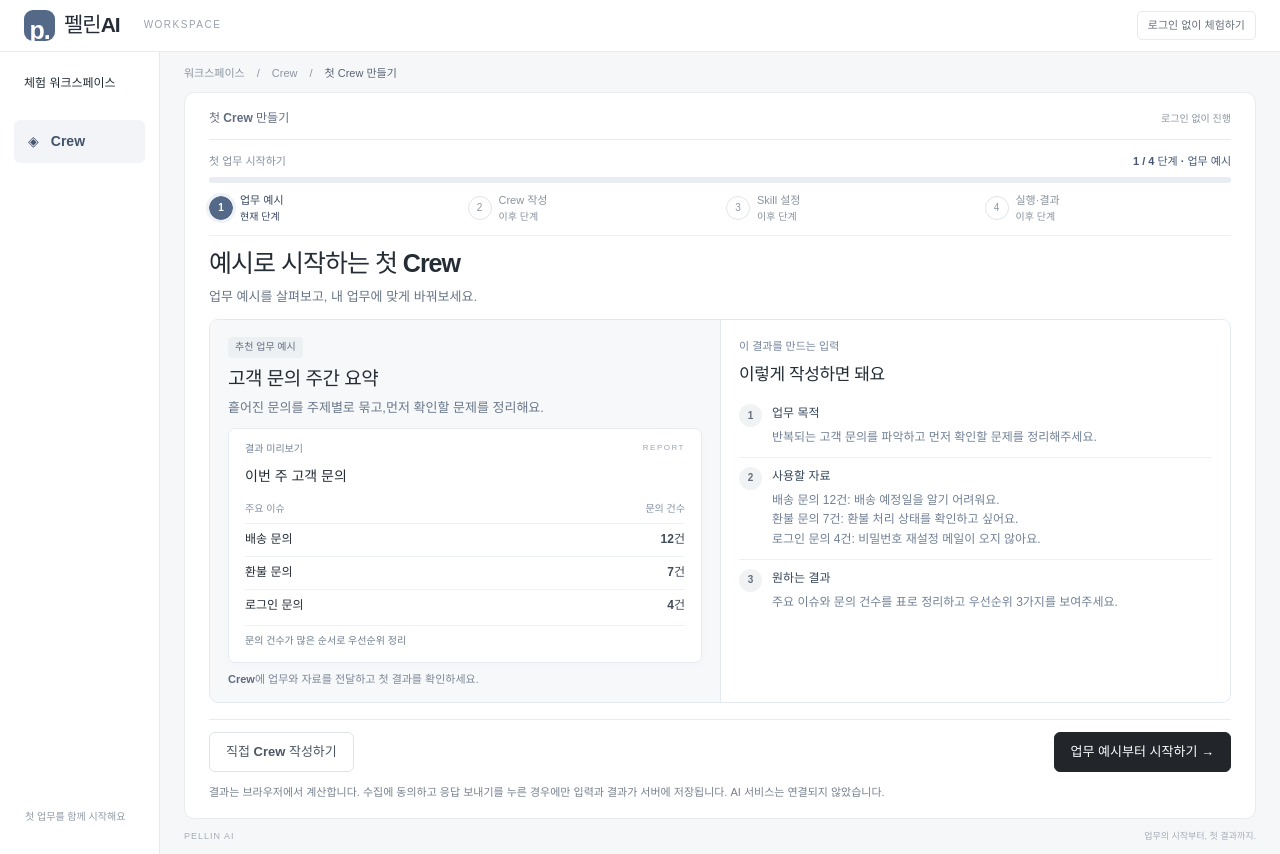
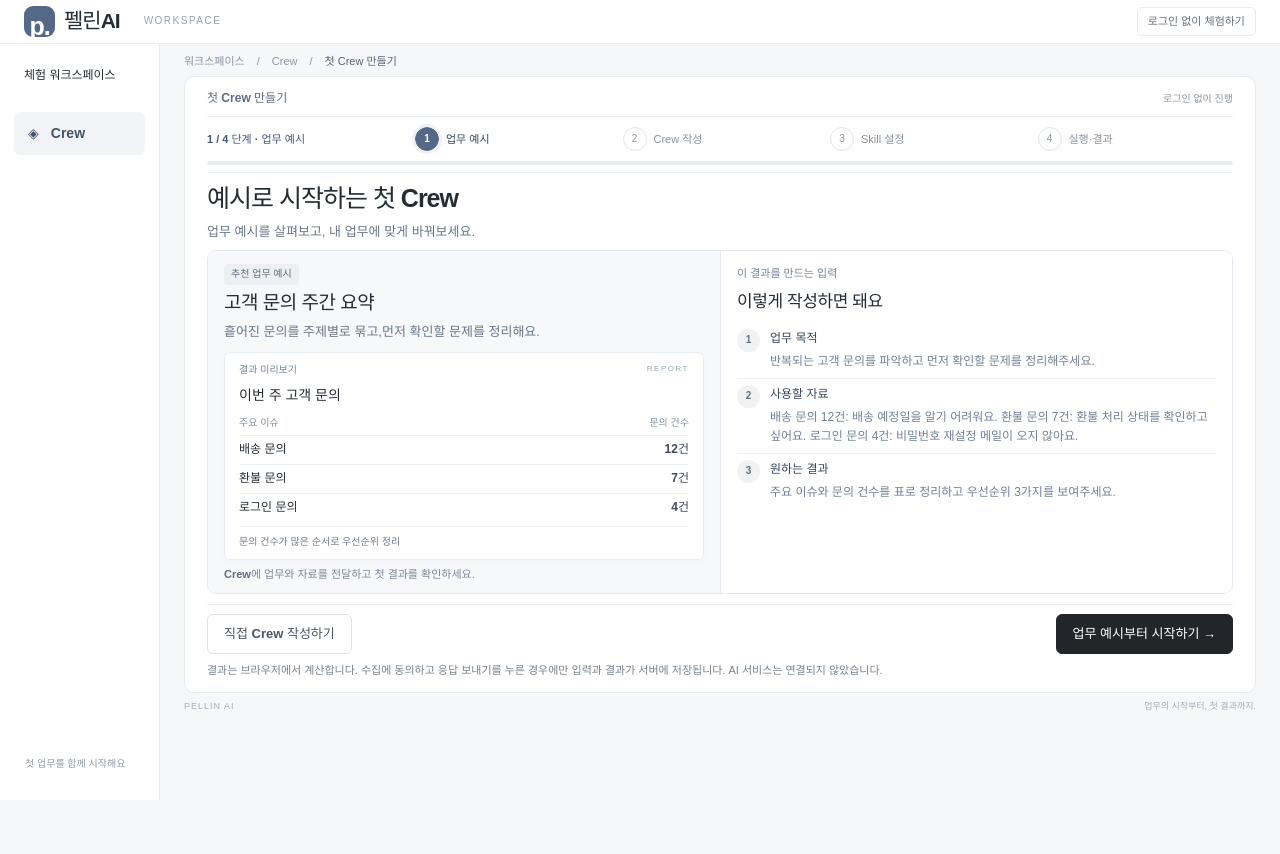
Before and after one commit to h03j8/pelyn-crew-demo, a React (Vite) app: page / in a window 1280 px wide. After the commit the page ends 800 px from the top, so only its background shows below. Built offline with nearby package versions, Linux system fonts and the light colour scheme.

Commit message:
Further reduce desktop workflow height

```diff
--- a/src/web.css
+++ b/src/web.css
@@ -3,64 +3,69 @@
 
 /* Desktop overview: fit the first workflow screens at normal browser zoom. */
 @media(min-width:901px){
- .top{height:52px;padding:0 24px}
- .workspace{min-height:calc(100dvh - 52px)}
+ .top{height:44px;padding:0 24px}
+ .workspace{min-height:calc(100dvh - 44px)}
  .workspace>aside{width:160px;padding:22px 14px}
- main{max-width:1440px;margin:0 auto;padding:12px 24px 0}
- .breadcrumb{margin-bottom:10px}
- .panel{min-height:0;padding:16px 24px}
- .panel-head{padding-bottom:10px;margin-bottom:12px}
- .progress-nav{padding-bottom:12px;margin-bottom:14px}
- .progress-caption{margin-bottom:7px}
- .progress-nav .steps{margin-top:8px}
- .progress-nav .step,.progress-nav .step.current,.progress-nav .step.done{min-height:34px}
+ main{max-width:1440px;margin:0 auto;padding:8px 24px 0}
+ .breadcrumb{margin-bottom:6px}
+ .panel{min-height:0;padding:12px 22px}
+ .panel-head{padding-bottom:7px;margin-bottom:8px}
+ .progress-nav{display:grid;grid-template-columns:190px minmax(0,1fr);gap:8px 18px;align-items:center;padding-bottom:10px;margin-bottom:10px}
+ .progress-caption{display:block;margin:0;grid-column:1;grid-row:1}
+ .progress-caption>span{display:none}
+ .progress-nav .steps{margin:0;grid-column:2;grid-row:1}
+ .progress-track{height:4px;grid-column:1 / -1;grid-row:2}
+ .progress-nav .step small{display:none}
+ .progress-nav .step,.progress-nav .step.current,.progress-nav .step.done{min-height:28px}
  h1{font-size:25px;margin-bottom:5px}
- .lead{margin-bottom:16px}
- .example-preview,.example-guide{padding:18px 22px}
+ .lead{margin-bottom:10px}
+ .example-preview,.example-guide{padding:12px 18px}
  .example-title{font-size:19px;margin-bottom:5px}
- .example-description{line-height:1.6;margin-bottom:12px}
- .example-preview .tag{margin-bottom:7px}
- .preview-document{padding:12px 16px}
- .document-heading{margin-bottom:8px}
- .preview-document h3{margin-bottom:6px}
- .sample-output div{padding:6px 0}
+ .example-description{line-height:1.6;margin-bottom:8px}
+ .example-description br{display:none}
+ .example-preview .tag{margin-bottom:4px}
+ .preview-document{padding:9px 14px}
+ .document-heading{margin-bottom:5px}
+ .preview-document h3{margin-bottom:4px}
+ .sample-output div{padding:4px 0}
  .document-note{margin:4px 0 0;padding-top:7px}
- .crew-definition{margin-top:10px}
+ .crew-definition{margin-top:6px}
  .example-guide h2{margin:4px 0 6px;font-size:17px}
- .guide-row{min-height:0;padding:12px 0;gap:10px}
+ .guide-row{min-height:0;padding:8px 0;gap:10px}
  .guide-row strong{margin-bottom:4px}
- .guide-row p{line-height:1.65}
- .panel>.actions:not(:first-child),.actions{margin-top:16px;padding-top:12px;min-height:0}
+ .guide-row p{line-height:1.6}
+ .guide-row .preserve{white-space:normal}
+ .panel>.actions:not(:first-child),.actions{margin-top:10px;padding-top:9px;min-height:0}
  .btn,.btn.primary{min-height:40px;padding:8px 16px}
- .privacy-note{margin-top:12px;line-height:1.6}
- .page-footer{padding:10px 0}
+ .privacy-note{margin-top:8px;line-height:1.6}
+ .page-footer{padding:6px 0}
  .form-grid{grid-template-columns:minmax(0,1fr) 200px;gap:20px}
  #root .form-grid>div{display:grid;grid-template-columns:repeat(2,minmax(0,1fr));gap:12px 18px;align-items:start}
  .form-grid .field{margin:0;min-width:0}
  .form-grid .field:nth-child(3){grid-column:1;grid-row:2}
  .form-grid .field:nth-child(4){grid-column:2;grid-row:2}
- .field{margin-bottom:14px}
+ .field{margin-bottom:10px}
  label{margin-bottom:5px}
  input:not([type=radio]):not([type=checkbox]){min-height:42px;padding:8px 12px}
- .field textarea{height:96px;min-height:80px;padding:8px 12px}
+ .field textarea{height:84px;min-height:72px;padding:8px 12px}
  .form-grid .field:nth-child(2) textarea{height:80px}
- .form-grid .field:nth-child(3) textarea{height:116px}
+ .form-grid .field:nth-child(3) textarea{height:96px}
  .hint{margin-top:4px}
- .box,.callout{padding:14px 18px}
- .box{margin-bottom:12px}
- .callout{margin:12px 0}
- .skill-option{min-height:58px;padding:10px 12px;margin-bottom:8px}
+ .box,.callout{padding:12px 16px}
+ .box{margin-bottom:10px}
+ .callout{margin:10px 0}
+ .skill-option{min-height:52px;padding:8px 12px;margin-bottom:6px}
  .skill-option:last-child{margin-bottom:0}
- .summary-row{padding:9px 0}
+ .summary-row{padding:7px 0}
  .summary-row strong{margin-bottom:3px}
  .collection{margin-top:18px}
 }
 @media(min-width:901px) and (max-height:800px){
  .example-description br{display:none}
  .example-description{margin-bottom:9px}
- .guide-row{padding:9px 0}
- .example-preview,.example-guide{padding:14px 18px}
- .progress-nav{margin-bottom:10px;padding-bottom:9px}
- .lead{margin-bottom:12px}
- .crew-definition{margin-top:7px}
+ .guide-row{padding:6px 0}
+ .example-preview,.example-guide{padding:10px 16px}
+ .progress-nav{margin-bottom:8px;padding-bottom:7px}
+ .lead{margin-bottom:8px}
+ .crew-definition{margin-top:5px}
 }
```
